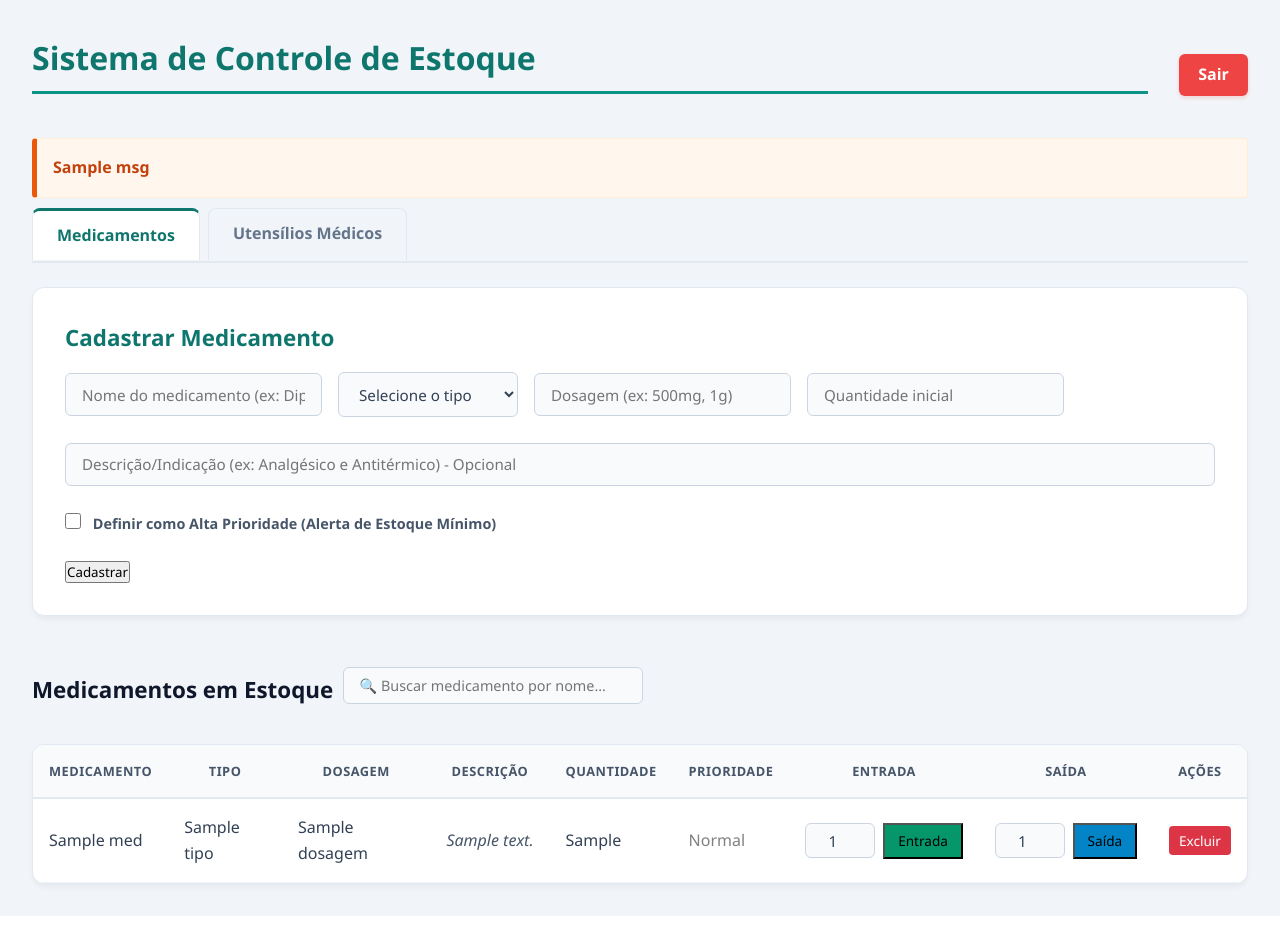
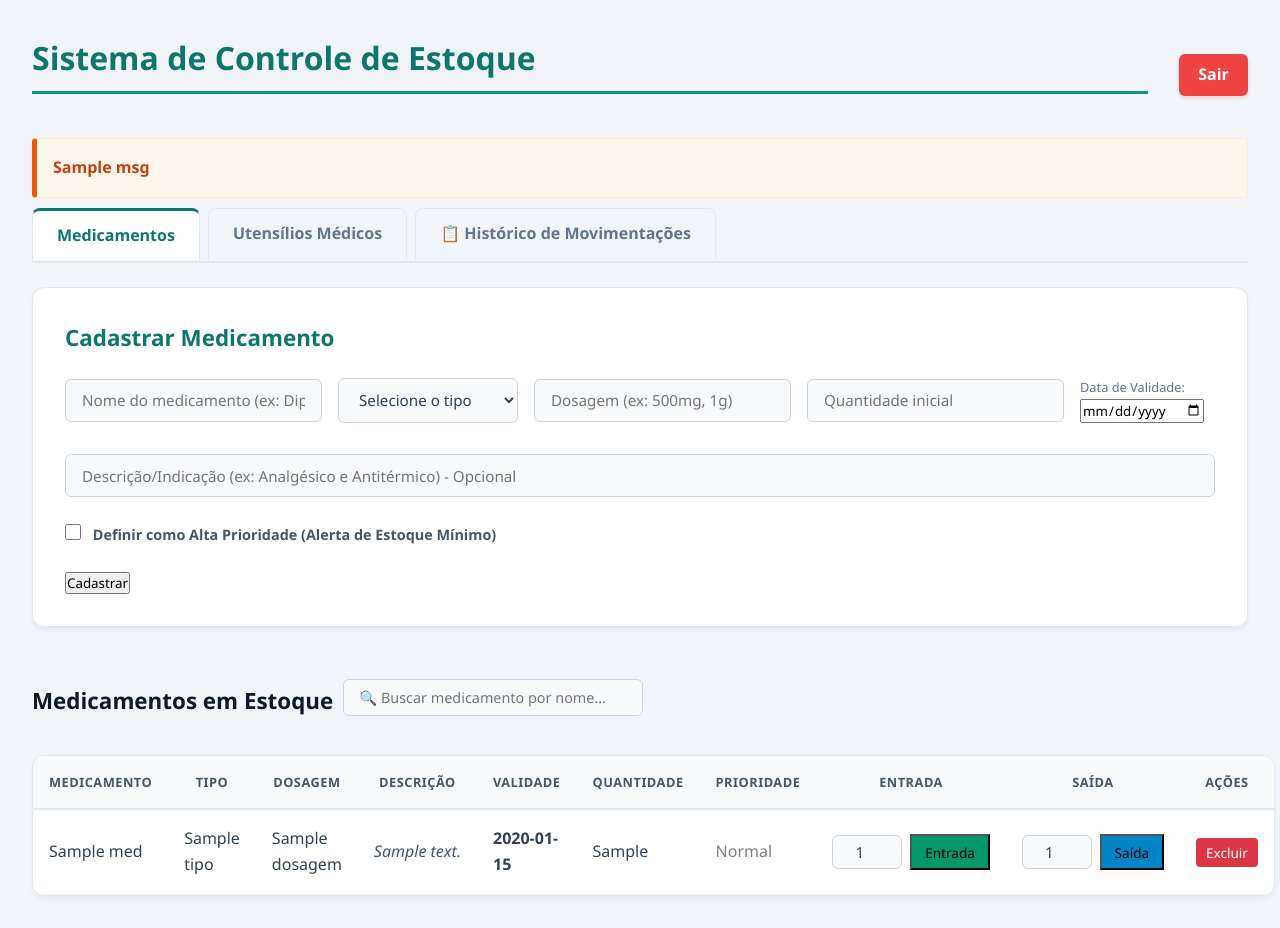
Before and after one commit to dooleyyas-git/Farmahosp, a Flask app: template templates/estoque.html in a window 1280 px wide. Run offline with Flask 3, Linux system fonts and the light colour scheme; the template is opened without the code that fills it: most values are stand-ins (such as "Sample title", 1, 10 or a date in 2020); some libraries are stand-ins or nearby versions.

Commit message:
opções de validade do lote e logs

```diff
--- a/app.py
+++ b/app.py
@@ -112,6 +112,7 @@ def inicializar_banco():
         quantidade INTEGER NOT NULL,
         data_hora TIMESTAMP DEFAULT CURRENT_TIMESTAMP
     );
+    cursor.execute("ALTER TABLE MEDICAMENTOS ADD COLUMN IF NOT EXISTS data_validade DATE;")
     """
 
     try:
@@ -218,84 +219,80 @@ def logout():
     session.clear()
     return redirect(url_for('index'))
 
-@app.route('/estoque')
+
 @app.route('/estoque', methods=['GET', 'POST'])
 def estoque():
-    # 1.Proteção de Login
     if 'funcionario_id' not in session:
         return redirect(url_for('index'))
 
     conn = conectar()
     cursor = conn.cursor(cursor_factory=RealDictCursor)
 
-    if request.method == 'POST':
-        nome_utensilio = request.form.get('nome_utensilio')
-        qtd_utensilio = request.form.get('quantidade_utensilio')
+    # ... (Se você tiver a parte do POST de utensílios aqui, ela continua igual) ...
 
-        if nome_utensilio and qtd_utensilio:
-            #Insere na tabela de utensílios que você já possui no banco
-            cursor.execute(
-                "INSERT INTO utensilios (nome, quantidade_atual) VALUES (%s, %s);",
-                (nome_utensilio, int(qtd_utensilio))
-            )
-            conn.commit() #Salva no PostgreSQL do Render
-
-            cursor.close()
-            conn.close()
-
-            #Recarrega a página atualizando as tabelas
-            return redirect(url_for('estoque'))
-
+    # 1. Busca Medicamentos
     cursor.execute('SELECT * FROM MEDICAMENTOS ORDER BY nome ASC')
     medicamentos = cursor.fetchall()
 
+    # 2. Busca Utensílios
     cursor.execute('SELECT * FROM utensilios ORDER BY nome ASC')
     utensilios = cursor.fetchall()
-    medicamentos_criticos = ['Paracetamol', 'Dipirona', 'Amoxicilina']
-    ESTOQUE_MINIMO = 5
-    alerta = []
 
-    for med in medicamentos:
-        if med['nome'] in medicamentos_criticos and med['quantidade_atual'] < ESTOQUE_MINIMO:
-            alerta.append(f"⚠️ O medicamento '{med['nome']}' está abaixo do estoque mínimo ({ESTOQUE_MINIMO}).")
+    # 3. BUSCA O HISTÓRICO (O SELECT que deu erro antes entra exatamente aqui!)
+    cursor.execute("""
+        SELECT m_mov.*, med.nome as medicamento_nome
+        FROM MOVIMENTACOES_MEDICAMENTOS m_mov
+        JOIN MEDICAMENTOS med ON m_mov.id_medicamento = med.id
+        ORDER BY m_mov.data_hora DESC LIMIT 50;
+    """)
+    historico = cursor.fetchall()
+
+    # ... (Sua lógica de alertas de estoque mínimo continua aqui) ...
 
     cursor.close()
     conn.close()
 
-    return render_template('estoque.html', medicamentos=medicamentos, utensilios=utensilios, alerta=alerta)
+    # IMPORTANTE: repare que passamos 'historico=historico' aqui para o HTML receber os dados
+    return render_template('estoque.html', medicamentos=medicamentos, utensilios=utensilios, historico=historico, alerta=alerta)
 
-@app.route('/cadastrar', methods=['POST'])
 @app.route('/cadastrar', methods=['POST'])
 def cadastrar():
     if 'funcionario_id' not in session:
         return redirect(url_for('index'))
 
     nome = request.form.get('nome')
-    tipo = request.form.get('tipo_medicamento')
+    tipo_med = request.form.get('tipo_medicamento')
     dosagem = request.form.get('dosagem')
-    quantidade = request.form.get('quantidade')
-    descricao = request.form.get('descricao')  # Captura o novo campo opcional
+    quantidade = int(request.form.get('quantidade'))
+    descricao = request.form.get('descricao')
+    data_validade = request.form.get('data_validade')
     alta_prioridade = request.form.get('alta_prioridade', 0)
 
-    if alta_prioridade == '1':
-        alta_prioridade = 1
-    else:
-        alta_prioridade = 0
+    alta_prioridade = 1 if alta_prioridade == '1' else 0
 
     conn = conectar()
     cursor = conn.cursor()
 
-    # Adicionado 'descricao' no INSERT SQL
+    # 1. Insere o medicamento e retorna o ID
     cursor.execute("""
-        INSERT INTO MEDICAMENTOS (nome, tipo, dosagem, descricao, quantidade_atual, alta_prioridade)
-        VALUES (%s, %s, %s, %s, %s, %s);
-    """, (nome, tipo, dosagem, descricao, int(quantidade), alta_prioridade))
+        INSERT INTO MEDICAMENTOS (nome, tipo, dosagem, descricao, quantidade_atual, alta_prioridade, data_validade)
+        VALUES (%s, %s, %s, %s, %s, %s, %s) RETURNING id;
+    """, (nome, tipo_med, dosagem, descricao, quantidade, alta_prioridade, data_validade if data_validade else None))
+
+    novo_id = cursor.fetchone()[0]
+
+    # 2. REGISTRA NA SUA TABELA OFICIAL DE MOVIMENTAÇÕES
+    cursor.execute("""
+        INSERT INTO MOVIMENTACOES_MEDICAMENTOS (id_medicamento, tipo, quantidade)
+        VALUES (%s, 'entrada', %s);
+    """, (novo_id, quantidade))
 
     conn.commit()
     cursor.close()
     conn.close()
 
     return redirect(url_for('estoque'))
+
 
 @app.route('/excluir/<int:id_medicamento>', methods=['POST'])
 def excluir(id_medicamento):
--- a/templates/estoque.html
+++ b/templates/estoque.html
@@ -25,10 +25,12 @@
     <div class="abas-container">
         <input type="radio" id="aba-medicamentos" name="abas" checked>
         <input type="radio" id="aba-utensilios" name="abas">
+        <input type="radio" id="aba-historico" name="abas">
 
         <div class="abas-botoes">
             <label for="aba-medicamentos" class="botao-aba">Medicamentos</label>
             <label for="aba-utensilios" class="botao-aba">Utensílios Médicos</label>
+            <label for="aba-historico" class="botao-aba">📋 Histórico de Movimentações</label>
         </div>
 
         <div class="conteudo-aba" id="conteudo-medicamentos">
@@ -54,6 +56,11 @@
 
                     <input type="number" name="quantidade" placeholder="Quantidade inicial" min="0" required>
 
+                    <div style="display: inline-block; text-align: left; margin: 5px 0;">
+                        <span style="font-size: 0.8rem; color: #64748b; display: block;">Data de Validade:</span>
+                        <input type="date" name="data_validade" required>
+                    </div>
+
                     <input type="text" name="descricao" placeholder="Descrição/Indicação (ex: Analgésico e Antitérmico) - Opcional" maxlength="150" style="width: 100%; margin-top: 10px;">
 
                     <label style="width: 100%; display: block; margin: 10px 0;">
@@ -75,7 +82,9 @@
                         <th>Medicamento</th>
                         <th>Tipo</th>
                         <th>Dosagem</th>
-                        <th>Descrição</th> <th>Quantidade</th>
+                        <th>Descrição</th>
+                        <th>Validade</th>
+                        <th>Quantidade</th>
                         <th>Prioridade</th>
                         <th>Entrada</th>
                         <th>Saída</th>
@@ -90,6 +99,9 @@
                         <td>{{ med['dosagem'] if med['dosagem'] else '-' }}</td>
                         <td style="font-style: italic; color: #475569; max-width: 200px; overflow: hidden; text-overflow: ellipsis; white-space: nowrap;" title="{{ med['descricao'] }}">
                             {{ med['descricao'] if med['descricao'] else '-' }}
+                        </td>
+                        <td style="font-weight: bold;">
+                            {{ med['data_validade'].strftime('%d/%m/%Y') if med['data_validade'] else '-' }}
                         </td>
                         <td>{{ med['quantidade_atual'] }}</td>
                         <td>
@@ -173,6 +185,43 @@
             </table>
         </div>
 
+        <div class="conteudo-aba" id="conteudo-historico">
+            <h2>Histórico de Movimentações (Rastreabilidade)</h2>
+            <p style="color: #64748b; margin-bottom: 20px;">Registro em tempo real das entradas e saídas do estoque hospitalar.</p>
+
+            <table>
+                <thead>
+                    <tr>
+                        <th>Data / Hora</th>
+                        <th>Item / Medicamento</th>
+                        <th>Operação</th>
+                        <th>Quantidade</th>
+                    </tr>
+                </thead>
+                <tbody>
+                    {% for log in historico %}
+                    <tr>
+                        <td>{{ log['data_hora'].strftime('%d/%m/%Y %H:%M:%S') if log['data_hora'] else '-' }}</td>
+                        <td>{{ log['medicamento_nome'] }}</td>
+                        <td>
+                            {% if log['tipo'] == 'entrada' %}
+                                <span style="background-color: #d1fae5; color: #065f46; padding: 4px 8px; border-radius: 4px; font-weight: bold; font-size: 0.85rem;">ENTRADA</span>
+                            {% else %}
+                                <span style="background-color: #fee2e2; color: #991b1b; padding: 4px 8px; border-radius: 4px; font-weight: bold; font-size: 0.85rem;">SAÍDA</span>
+                            {% endif %}
+                        </td>
+                        <td><strong>{{ log['quantidade'] }} unidades</strong></td>
+                    </tr>
+                    {% endfor %}
+                    {% if not historico %}
+                    <tr>
+                        <td colspan="4" style="text-align: center; color: #64748b;">Nenhuma movimentação registrada.</td>
+                    </tr>
+                    {% endif %}
+                </tbody>
+            </table>
+        </div>
+
     </div>
 
     <script>
@@ -182,7 +231,6 @@
             var tabela = document.getElementById("tabela-medicamentos");
             var linhas = tabela.getElementsByTagName("tr");
 
-            // Loop por todas as linhas da tabela (pulando o cabeçalho index 0)
             for (var i = 1; i < linhas.length; i++) {
                 var tdNome = linhas[i].getElementsByClassName("nome-med")[0];
                 if (tdNome) {
```
